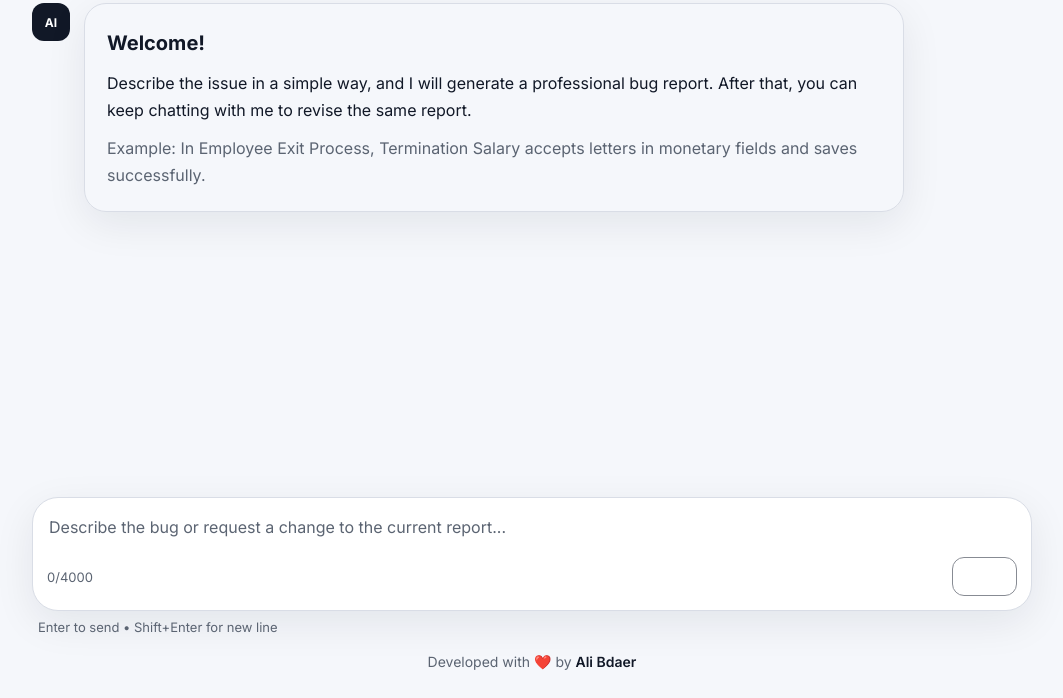
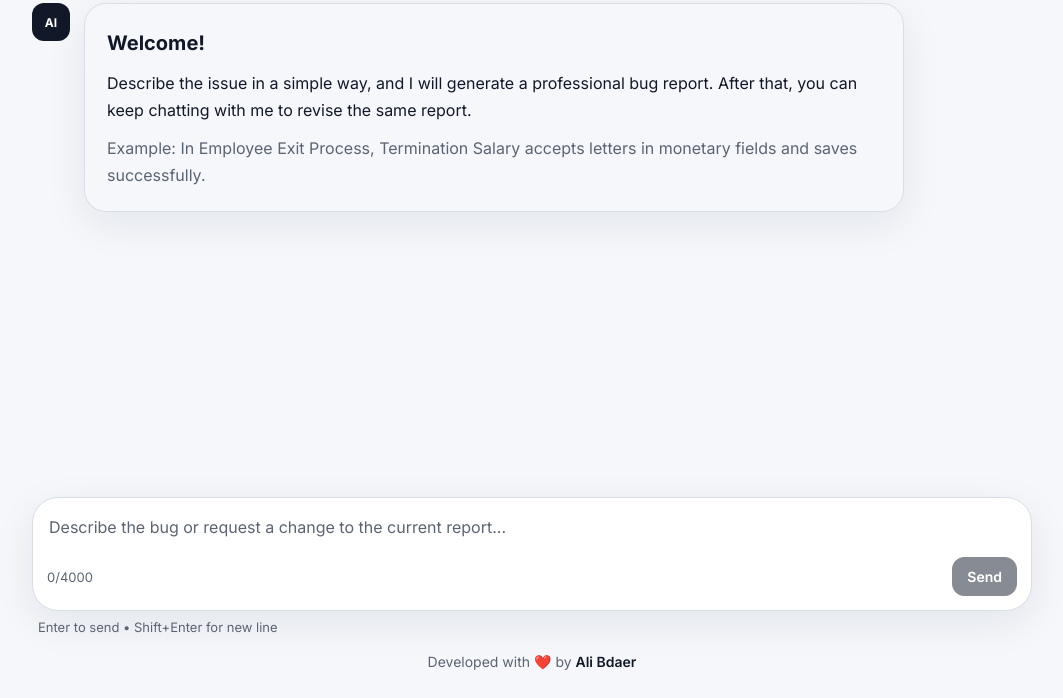
Before and after one commit to alibdaer/bug-reporter, a website: page index.html in a window 1280 px wide. In both pictures the pointer is over the button "Send". Shown: the part 102-800 px from the top of the page, without its empty margins (108-1171 px from the left). Drawn offline with Linux system fonts and the light colour scheme.

Commit message:
Edit All

```diff
--- a/style.css
+++ b/style.css
@@ -235,7 +235,6 @@ button {
 }
 
 .toolbar-btn:hover,
-.primary-btn:hover,
 .secondary-btn:hover {
   background: var(--surface-soft);
 }
@@ -253,6 +252,9 @@ button {
 }
 
 .primary-btn:hover {
+  background: var(--text);
+  color: var(--surface);
+  border-color: var(--text);
   filter: brightness(1.05);
 }
 
```
